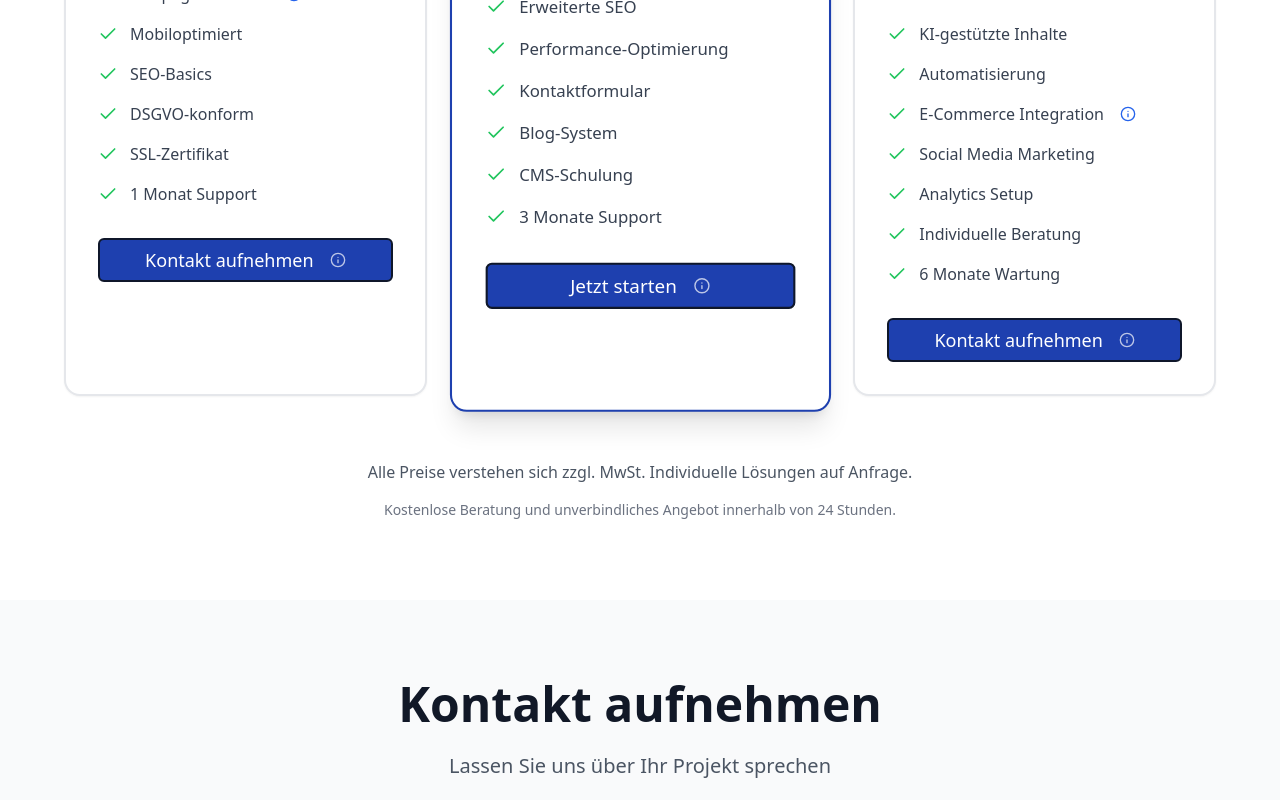
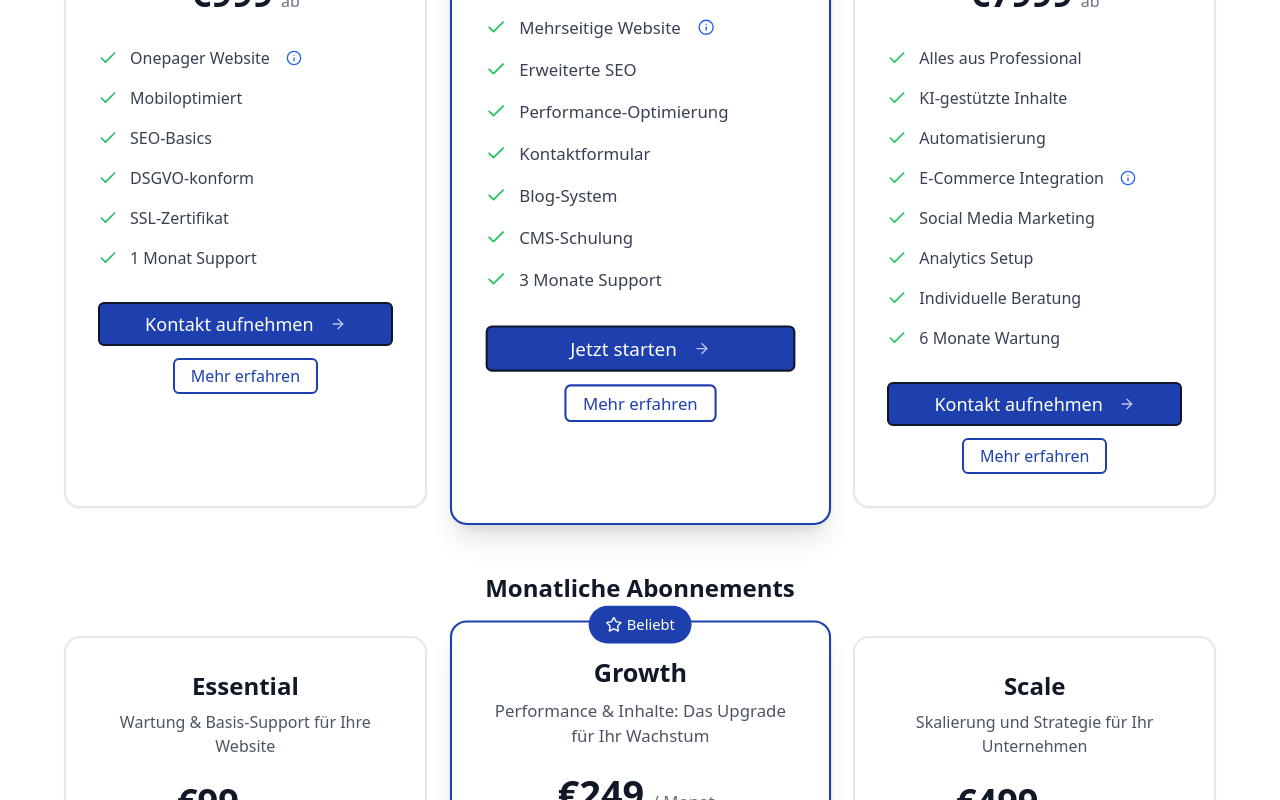
Before and after one commit to AdAstraEnterprises/web56-digital-solutions-20, a React (Vite) app: page / in a window 1280 px wide. Shown: the part 4528-5328 px from the top of the page. Built offline with nearby package versions, Linux system fonts and the light colour scheme.

Commit message:
Feat: Add monthly subscription section
Added a new section for monthly subscriptions with three tiers (Essential, Growth, Scale) to the pricing section, styled consistently with the existing packages.

```diff
--- a/src/components/PricingSection.tsx
+++ b/src/components/PricingSection.tsx
@@ -1,6 +1,5 @@
-
 import React from "react";
-import { Check, Star, Info } from "lucide-react";
+import { Check, Star, Info, ArrowRight } from "lucide-react";
 import { Button } from "@/components/ui/button";
 import { Tooltip, TooltipTrigger, TooltipContent } from "@/components/ui/tooltip";
 
@@ -37,10 +36,15 @@ const PricingSection = ({ currentLang }: PricingSectionProps) => {
     de: {
       title: "Transparente Preise",
       subtitle: "Faire Pakete für jeden Bedarf",
+      projectPackagesTitle: "Einmalpakete",
+      subscriptionPackagesTitle: "Monatliche Abonnements",
       monthly: "monatlich",
       popular: "Beliebt",
       getStarted: "Jetzt starten",
       contact: "Kontakt aufnehmen",
+      subscribe: "Jetzt abonnieren",
+      learnMore: "Mehr erfahren",
+      from: "ab",
       packages: [
         {
           name: "Starter",
@@ -88,14 +92,71 @@ const PricingSection = ({ currentLang }: PricingSectionProps) => {
           popular: false,
         },
       ],
+      subscriptions: [
+        {
+          name: "Essential",
+          price: "99",
+          per: "Monat",
+          description: "Wartung & Basis-Support für Ihre Website",
+          features: [
+            "Monatliche Wartung & Backups",
+            "30 Min. Änderungszeit",
+            "SEO-Ranking-Report",
+            "E-Mail-Support (Antwort innerhalb von 48h)",
+          ],
+          cta: "Jetzt abonnieren",
+          popular: false,
+        },
+        {
+          name: "Growth",
+          price: "249",
+          per: "Monat",
+          description: "Performance & Inhalte: Das Upgrade für Ihr Wachstum",
+          features: [
+            "Alle Leistungen aus Essential",
+            "1 Blogartikel/Monat",
+            "SEO-Optimierung",
+            "Performance-Monitoring",
+            "1h Änderungen",
+            "Support in 24h",
+          ],
+          cta: "Jetzt abonnieren",
+          popular: true,
+        },
+        {
+          name: "Scale",
+          price: "499",
+          per: "Monat",
+          description: "Skalierung und Strategie für Ihr Unternehmen",
+          features: [
+            "Alle Leistungen aus Growth",
+            "Monatlicher Strategie-Call",
+            "Social-Media-Postings (2/Monat)",
+            "A/B-Tests + Heatmaps",
+            "Automatisierung von Prozessen",
+            "Priorisierter Support (Antwort in 6h)",
+          ],
+          cta: "Jetzt abonnieren",
+          popular: false,
+        },
+      ],
+      pricesNote:
+        "Alle Preise verstehen sich zzgl. MwSt. Individuelle Lösungen auf Anfrage.",
+      secondaryNote:
+        "Kostenlose Beratung und unverbindliches Angebot innerhalb von 24 Stunden.",
     },
     en: {
       title: "Transparent Pricing",
       subtitle: "Fair packages for every need",
+      projectPackagesTitle: "One-time Packages",
+      subscriptionPackagesTitle: "Monthly Subscriptions",
       monthly: "monthly",
       popular: "Popular",
       getStarted: "Get Started",
       contact: "Contact Us",
+      subscribe: "Subscribe now",
+      learnMore: "Learn more",
+      from: "from",
       packages: [
         {
           name: "Starter",
@@ -143,23 +204,68 @@ const PricingSection = ({ currentLang }: PricingSectionProps) => {
           popular: false,
         },
       ],
+      subscriptions: [
+        {
+          name: "Essential",
+          price: "99",
+          per: "mo",
+          description: "Maintenance & base support for your website",
+          features: [
+            "Monthly maintenance & backups",
+            "30 min change time",
+            "SEO ranking report",
+            "Email support (reply within 48h)",
+          ],
+          cta: "Subscribe now",
+          popular: false,
+        },
+        {
+          name: "Growth",
+          price: "249",
+          per: "mo",
+          description: "Performance & content: The upgrade for your growth",
+          features: [
+            "All from Essential",
+            "1 blog article/month",
+            "SEO optimization",
+            "Performance monitoring",
+            "1h changes",
+            "24h support",
+          ],
+          cta: "Subscribe now",
+          popular: true,
+        },
+        {
+          name: "Scale",
+          price: "499",
+          per: "mo",
+          description: "Scaling and strategy for your business",
+          features: [
+            "All from Growth",
+            "Monthly strategy call",
+            "Social media posts (2/mo)",
+            "A/B tests + heatmaps",
+            "Process automation",
+            "Priority support (reply in 6h)",
+          ],
+          cta: "Subscribe now",
+          popular: false,
+        },
+      ],
+      pricesNote:
+        "All prices exclude VAT. Individual solutions available on request.",
+      secondaryNote:
+        "Free consultation and non-binding offer within 24 hours.",
     },
   };
 
   const t = content[currentLang];
 
+  // --- Card rendering function for both one-time and subscriptions ---
+  function renderPackageCard(pkg: any, type: "project" | "subscription", idx: number) {
     return (
-    <section id="pricing" className="py-20 bg-white">
-      <div className="max-w-7xl mx-auto px-4 sm:px-6 lg:px-8">
-        <div className="text-center mb-16">
-          <h2 className="text-3xl lg:text-5xl font-bold text-gray-900 mb-6">{t.title}</h2>
-          <p className="text-xl text-gray-600 max-w-3xl mx-auto">{t.subtitle}</p>
-        </div>
-
-        <div className="grid lg:grid-cols-3 gap-8 max-w-6xl mx-auto">
-          {t.packages.map((pkg, index) => (
       <div
-              key={index}
+        key={pkg.name}
         className={`relative bg-white rounded-2xl border-2 p-8 ${
           pkg.popular
             ? "border-blue-800 shadow-xl scale-105"
@@ -178,7 +284,8 @@ const PricingSection = ({ currentLang }: PricingSectionProps) => {
         <div className="text-center mb-8">
           <div className="flex items-center gap-2 justify-center">
             <h3 className="text-2xl font-bold text-gray-900 mb-2">{pkg.name}</h3>
-                  {/* Tooltip für Beispielprojekte */}
+            {/* Tooltip für Beispielprojekte, aber nur bei Projektpaketen */}
+            {type === "project" && (
               <Tooltip>
                 <TooltipTrigger asChild>
                   <button type="button" className="ml-1 text-blue-700 hover:text-blue-900">
@@ -190,28 +297,39 @@ const PricingSection = ({ currentLang }: PricingSectionProps) => {
                     {currentLang === "de" ? "Beispielprojekt" : "Example Project"}
                   </span>
                   <span className="text-sm">
-                        {exampleProjects[pkg.name as keyof typeof exampleProjects]?.[currentLang] ?? ""}
+                    {exampleProjects[pkg.name as keyof typeof exampleProjects]?.[currentLang] ??
+                      ""}
                   </span>
                 </TooltipContent>
               </Tooltip>
+            )}
           </div>
           <p className="text-gray-600 mb-6">{pkg.description}</p>
           <div className="mb-6">
-                  <span className="text-4xl font-bold text-gray-900">€{pkg.price}</span>
-                  <span className="text-gray-500 ml-2">{currentLang === "de" ? "ab" : "from"}</span>
+            <span className="text-4xl font-bold text-gray-900">
+              €{pkg.price}
+            </span>
+            {type === "subscription" && (
+              <span className="text-gray-500 ml-2 font-medium">/ {pkg.per}</span>
+            )}
+            <span className="text-gray-500 ml-2">
+              {type === "project" ? t.from : ""}
+            </span>
           </div>
         </div>
-
         <ul className="space-y-4 mb-8">
-                {pkg.features.map((feature, featureIndex) => (
+          {pkg.features.map((feature: string, featureIndex: number) => (
             <li key={featureIndex} className="flex items-center gap-3">
               <Check className="h-5 w-5 text-green-500" />
               <span className="text-gray-700">{feature}</span>
-                    {/* Tooltip für manche Features */}
-                    {(featureExamples[feature] || featureExamples[feature.replace("Integration", "integration")]) && (
+              {(featureExamples[feature] ||
+                featureExamples[feature.replace("Integration", "integration")]) && (
                 <Tooltip>
                   <TooltipTrigger asChild>
-                          <button type="button" className="ml-1 text-blue-600 hover:text-blue-800">
+                    <button
+                      type="button"
+                      className="ml-1 text-blue-600 hover:text-blue-800"
+                    >
                       <Info className="w-4 h-4" aria-label="Feature Info" />
                     </button>
                   </TooltipTrigger>
@@ -226,30 +344,62 @@ const PricingSection = ({ currentLang }: PricingSectionProps) => {
             </li>
           ))}
         </ul>
-
         <Button
           className="w-full bg-blue-800 hover:bg-blue-900 text-white rounded-md flex items-center justify-center gap-2 text-lg px-8 py-4"
           variant="default"
           size="lg"
         >
-                {pkg.popular ? t.getStarted : t.contact}
-                <Info className="ml-2 h-5 w-5 opacity-70" />
+          {type === "project"
+            ? pkg.popular
+              ? t.getStarted
+              : t.contact
+            : t.subscribe}
+          <ArrowRight className="ml-2 h-5 w-5 opacity-70" />
+        </Button>
+        <div className="flex justify-center mt-2">
+          <Button
+            className="w-fit px-4 py-1 text-blue-800 border-blue-800 bg-white hover:bg-blue-50 hover:border-blue-900 text-base mt-1"
+            variant="outline"
+            size="sm"
+          >
+            {t.learnMore}
           </Button>
         </div>
-          ))}
+      </div>
+    );
+  }
+
+  return (
+    <section id="pricing" className="py-20 bg-white">
+      <div className="max-w-7xl mx-auto px-4 sm:px-6 lg:px-8">
+        <div className="text-center mb-16">
+          <h2 className="text-3xl lg:text-5xl font-bold text-gray-900 mb-6">{t.title}</h2>
+          <p className="text-xl text-gray-600 max-w-3xl mx-auto">{t.subtitle}</p>
+        </div>
+
+        {/* --- One-time project packages --- */}
+        <div className="mb-12">
+          <h3 className="text-2xl font-bold text-gray-900 text-center mb-8">
+            {t.projectPackagesTitle}
+          </h3>
+          <div className="grid lg:grid-cols-3 gap-8 max-w-6xl mx-auto">
+            {t.packages.map((pkg, index) => renderPackageCard(pkg, "project", index))}
+          </div>
+        </div>
+
+        {/* --- Monthly subscription packages --- */}
+        <div className="mt-16">
+          <h3 className="text-2xl font-bold text-gray-900 text-center mb-8">
+            {t.subscriptionPackagesTitle}
+          </h3>
+          <div className="grid lg:grid-cols-3 gap-8 max-w-6xl mx-auto">
+            {t.subscriptions.map((pkg, index) => renderPackageCard(pkg, "subscription", index))}
+          </div>
         </div>
 
         <div className="mt-16 text-center">
-          <p className="text-gray-600 mb-4">
-            {currentLang === "de"
-              ? "Alle Preise verstehen sich zzgl. MwSt. Individuelle Lösungen auf Anfrage."
-              : "All prices exclude VAT. Individual solutions available on request."}
-          </p>
-          <p className="text-sm text-gray-500">
-            {currentLang === "de"
-              ? "Kostenlose Beratung und unverbindliches Angebot innerhalb von 24 Stunden."
-              : "Free consultation and non-binding offer within 24 hours."}
-          </p>
+          <p className="text-gray-600 mb-4">{t.pricesNote}</p>
+          <p className="text-sm text-gray-500">{t.secondaryNote}</p>
         </div>
       </div>
     </section>
```
Lines whose indentation alone changed are shown as unchanged.
